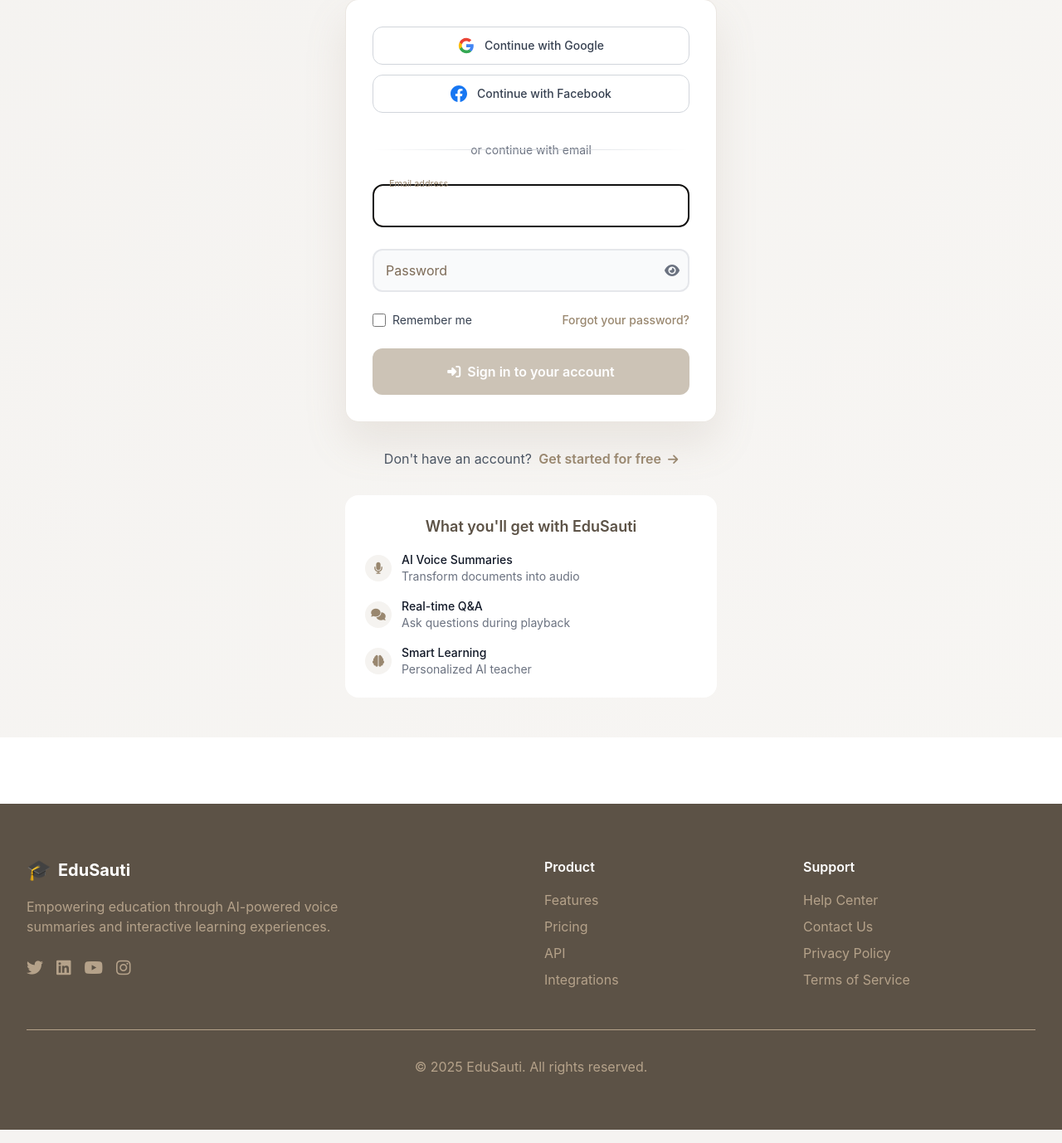
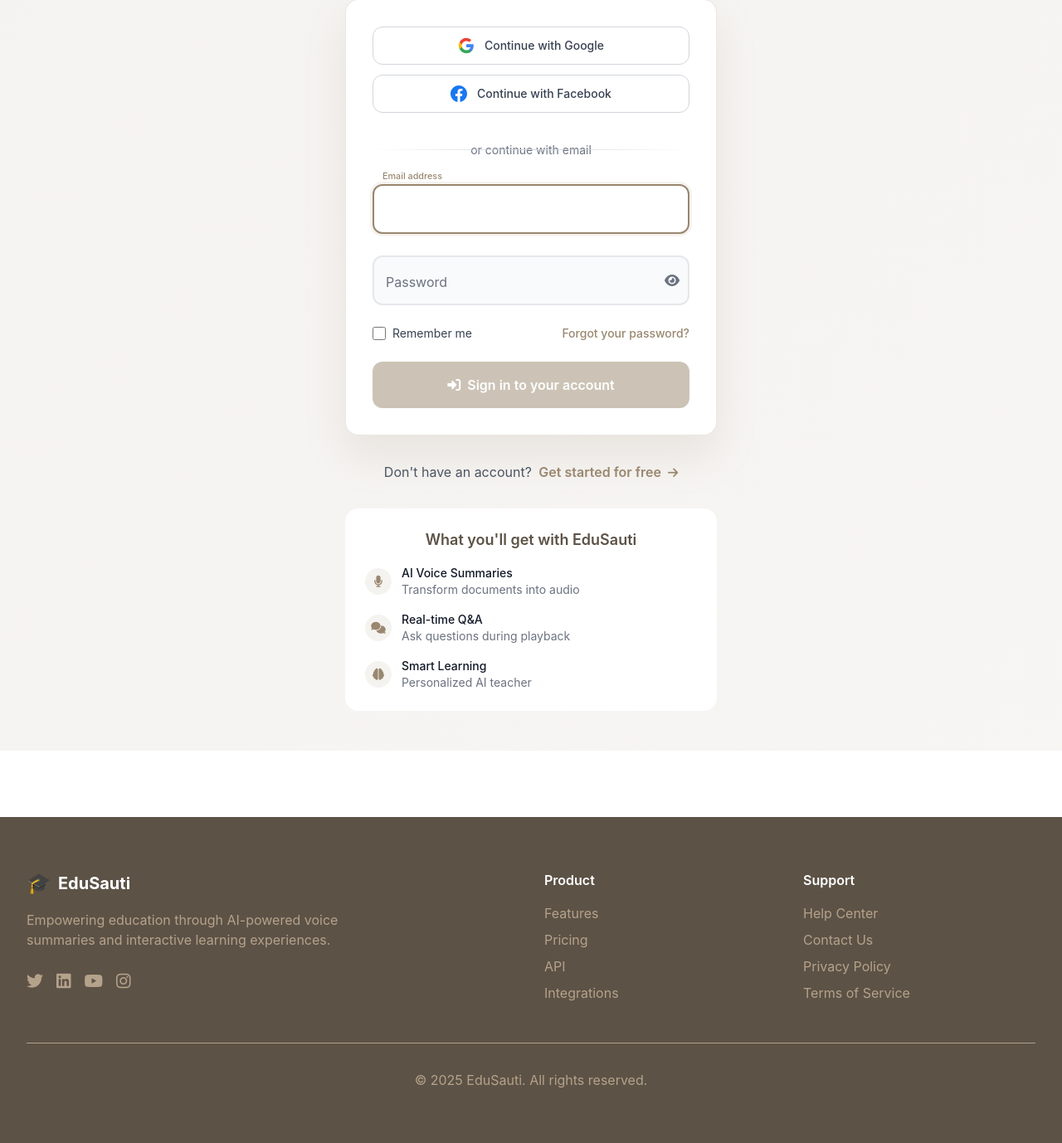
Before and after one commit to ayubsoft254/Edusauti, a Django app: page /accounts/login/ in a window 1280 px wide. Shown: the part 285-1663 px from the top of the page at 83% size. Run offline with Django 5.2, Linux system fonts and the light colour scheme; some libraries are stand-ins or nearby versions.

Commit message:
Refactor login form styles for improved UI, focus behavior, and error handling

```diff
--- a/src/templates/account/login.html
+++ b/src/templates/account/login.html
@@ -13,29 +13,66 @@
 
 .form-floating {
     position: relative;
+    margin-bottom: 1.5rem;
+}
+
+.form-floating input {
+    width: 100%;
+    padding: 1.25rem 1rem 0.75rem 1rem;
+    border: 2px solid #e5e7eb;
+    border-radius: 0.75rem;
+    background-color: #f9fafb;
+    transition: all 0.3s ease;
+    font-size: 1rem;
+    line-height: 1.5;
+}
+
+.form-floating input:focus {
+    outline: none;
+    border-color: #99876f;
+    background-color: white;
+    box-shadow: 0 0 0 3px rgba(153, 135, 111, 0.1);
+}
+
+.form-floating input::placeholder {
+    color: transparent;
 }
 
 .form-floating label {
     position: absolute;
-    top: 50%;
+    top: 1.25rem;
     left: 1rem;
-    transform: translateY(-50%);
-    color: #7d6b57;
+    color: #6b7280;
     pointer-events: none;
-    transition: all 0.3s ease;
+    transition: all 0.2s ease-in-out;
+    transform-origin: 0 0;
+    font-size: 1rem;
+    line-height: 1.5;
     z-index: 1;
 }
 
-.form-floating input {
-    padding: 1rem 1rem 0.5rem 1rem;
+.form-floating input:focus + label,
+.form-floating input:not(:placeholder-shown) + label,
+.form-floating input[value]:not([value=""]) + label {
+    top: 0.25rem;
+    left: 0.75rem;
+    font-size: 0.75rem;
+    font-weight: 500;
+    color: #99876f;
+    transform: scale(1);
 }
 
-.form-floating input:focus + label,
-.form-floating input:not(:placeholder-shown) + label {
-    top: 0.75rem;
-    font-size: 0.75rem;
-    color: #99876f;
-    transform: translateY(0);
+.form-floating input.field-error {
+    border-color: #ef4444;
+    background-color: #fef2f2;
+}
+
+.form-floating input.field-error + label {
+    color: #ef4444;
+}
+
+.form-floating input.field-success {
+    border-color: #10b981;
 }
 
 .social-btn {
```
